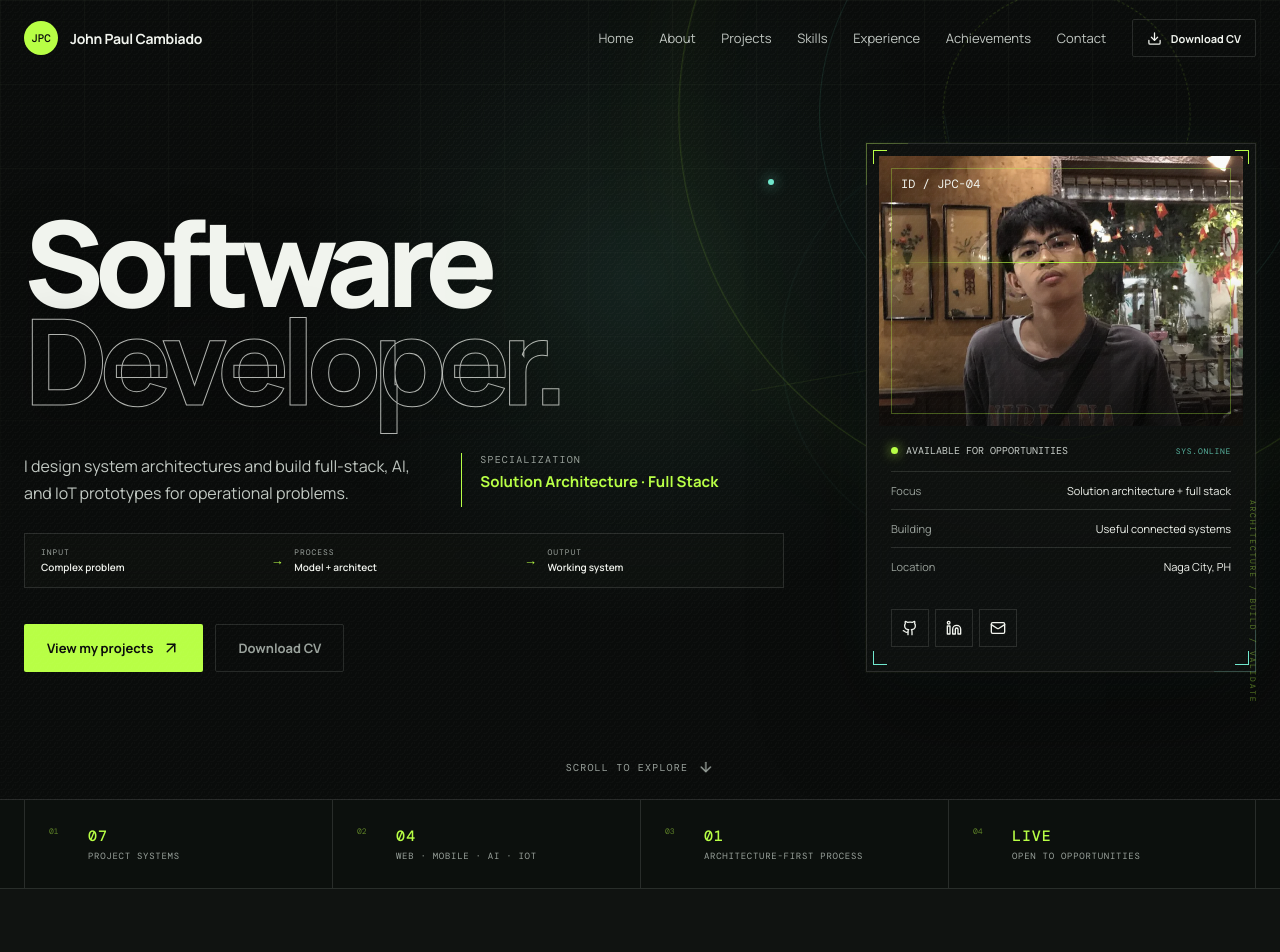
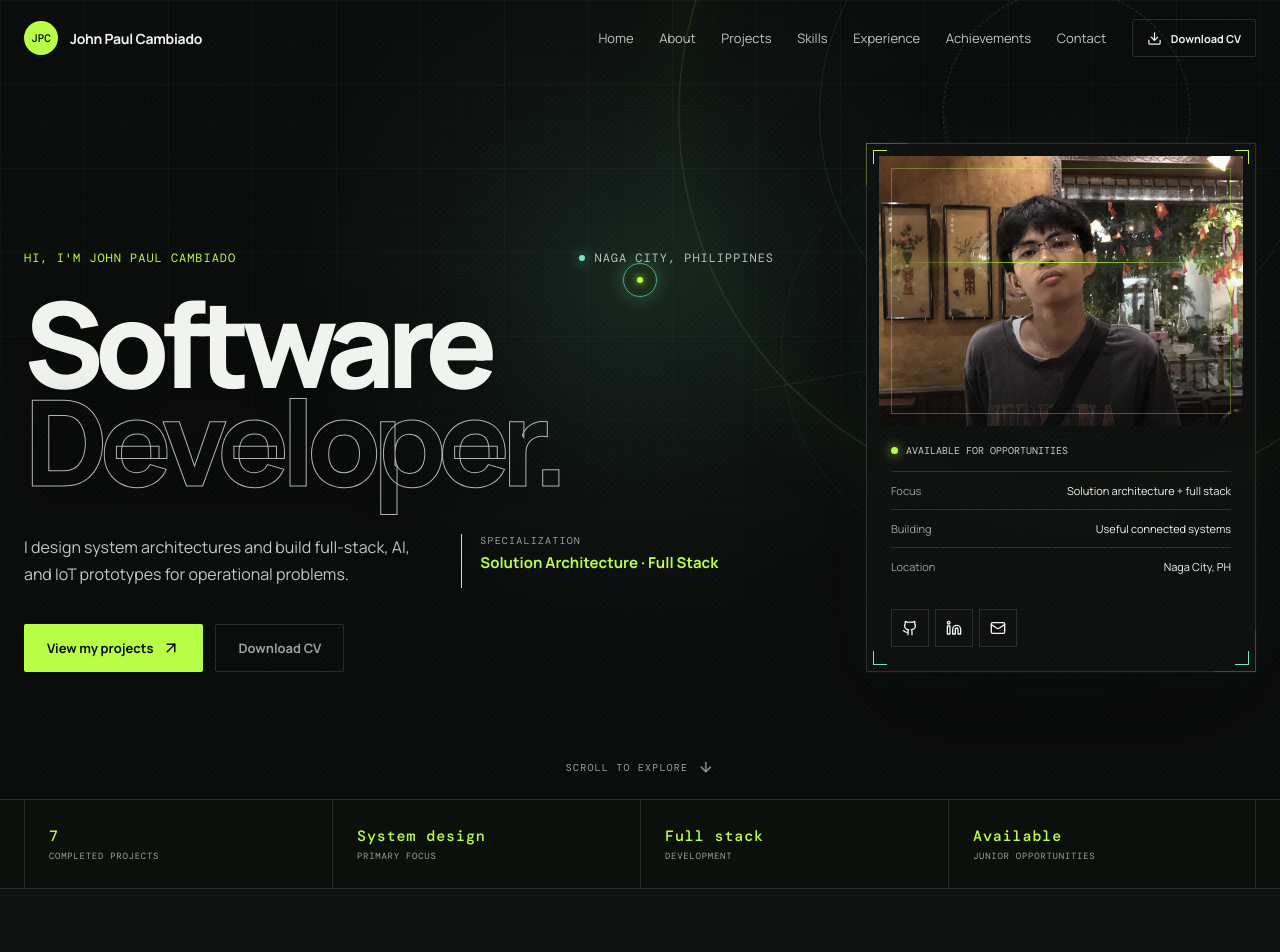
Before and after one commit to Poyyy414/Personal-Portfolio, a React (Vite) app: page / in a window 1280 px wide. Shown: the top 952 px of the page. Built offline with nearby package versions, Linux system fonts and the light colour scheme; a web font is replaced by a local one.

Commit message:
Simplify portfolio copy and refine cursor glow

```diff
--- a/src/components/Footer.tsx
+++ b/src/components/Footer.tsx
@@ -1,5 +1,5 @@
 import { track } from '@vercel/analytics/react'
-import { Activity, Github, Linkedin } from 'lucide-react'
+import { Github, Linkedin } from 'lucide-react'
 import { socialLinks } from '../data/portfolio'
 
 export function Footer() {
@@ -7,10 +7,7 @@ export function Footer() {
     <footer>
       <div className="container footer-inner">
         <a href="#home" className="footer-brand">JPC<span>.</span></a>
-        <div className="footer-meta">
-          <p>© 2026 John Paul Cambiado.</p>
-          <span><Activity size={12} /> </span>
-        </div>
+        <p>© 2026 John Paul Cambiado.</p>
         <div className="footer-socials">
           <a href={socialLinks.github} target="_blank" rel="noreferrer" aria-label="GitHub" onClick={() => track('Social Link', { network: 'GitHub', location: 'Footer' })}><Github /></a>
           <a href={socialLinks.linkedin} target="_blank" rel="noreferrer" aria-label="LinkedIn" onClick={() => track('Social Link', { network: 'LinkedIn', location: 'Footer' })}><Linkedin /></a>
--- a/src/components/Hero.tsx
+++ b/src/components/Hero.tsx
@@ -14,8 +14,8 @@ export function Hero() {
       <div className="container hero-inner">
         <div className="hero-copy">
           <motion.p className="hero-kicker" initial={reduced ? false : { opacity: 0, y: 15 }} animate={{ opacity: 1, y: 0 }}>
-            <span className="hero-kicker-id"></span>
-            <span className="hero-kicker-location"><i /></span>
+            <span>Hi, I&apos;m John Paul Cambiado</span>
+            <span className="hero-kicker-location"><i /> Naga City, Philippines</span>
           </motion.p>
           <motion.h1 initial={reduced ? false : { opacity: 0, y: 30 }} animate={{ opacity: 1, y: 0 }} transition={{ delay: .1, duration: .8 }}>
             Software<br /><span>Developer.</span>
@@ -23,13 +23,6 @@ export function Hero() {
           <div className="hero-bottom">
             <p>{personal.intro}</p>
             <div className="hero-role"><span>Specialization</span><b>Solution Architecture · Full Stack</b></div>
-          </div>
-          <div className="hero-command" aria-label="Engineering process">
-            <div><span>Input</span><b>Complex problem</b></div>
-            <i aria-hidden="true">→</i>
-            <div><span>Process</span><b>Model + architect</b></div>
-            <i aria-hidden="true">→</i>
-            <div><span>Output</span><b>Working system</b></div>
           </div>
           <div className="hero-actions">
             <a className="button button-primary" href="#projects" onClick={() => track('Hero CTA', { action: 'View projects' })}>View my projects <ArrowUpRight size={18} /></a>
@@ -41,7 +34,6 @@ export function Hero() {
           <div className="hud-corners" aria-hidden="true"><i /><i /><i /><i /></div>
           <div className="profile-mark">
             <img src={`${import.meta.env.BASE_URL}profile-john-paul.webp`} alt="John Paul Cambiado" width="1000" height="1000" decoding="async" fetchPriority="high" />
-            <i>ID / JPC-04</i>
             <span className="profile-scan" aria-hidden="true" />
           </div>
           <div className="status"><span /> Available for opportunities</div>
--- a/src/components/InterfaceLayer.tsx
+++ b/src/components/InterfaceLayer.tsx
@@ -28,6 +28,8 @@ export function InterfaceLayer() {
   return (
     <div className="interface-layer" aria-hidden="true">
       <div className="pointer-aura" />
+      <div className="cursor-ring" />
+      <div className="cursor-core" />
       <div className="screen-noise" />
       <div className="page-progress"><span /></div>
     </div>
--- a/src/components/TechRail.tsx
+++ b/src/components/TechRail.tsx
@@ -1,17 +1,16 @@
-const signals = [
-  ['07', 'Project systems'],
-  ['04', 'Web · Mobile · AI · IoT'],
-  ['01', 'Architecture-first process'],
-  ['LIVE', 'Open to opportunities'],
+const highlights = [
+  ['7', 'Completed projects'],
+  ['System design', 'Primary focus'],
+  ['Full stack', 'Development'],
+  ['Available', 'Junior opportunities'],
 ]
 
 export function TechRail() {
   return (
-    <aside className="tech-rail" aria-label="Portfolio summary">
+    <aside className="tech-rail" aria-label="Portfolio highlights">
       <div className="container tech-rail-inner">
-        {signals.map(([value, label], index) => (
+        {highlights.map(([value, label]) => (
           <div className="tech-rail-item" key={label}>
-            <span>{String(index + 1).padStart(2, '0')}</span>
             <strong>{value}</strong>
             <small>{label}</small>
           </div>
--- a/src/styles.css
+++ b/src/styles.css
@@ -31,7 +31,10 @@ button { color: inherit; }
 :where(a, button, input, textarea):focus-visible { outline: 2px solid var(--accent); outline-offset: 4px; }
 
 .interface-layer { position: fixed; z-index: 95; inset: 0; pointer-events: none; }
-.pointer-aura { position: absolute; top: var(--pointer-y); left: var(--pointer-x); width: 520px; aspect-ratio: 1; border-radius: 50%; opacity: .11; background: radial-gradient(circle, rgba(112,232,206,.28), rgba(184,255,69,.09) 32%, transparent 68%); mix-blend-mode: screen; transform: translate(-50%, -50%); transition: opacity .3s; }
+.pointer-aura { position: absolute; top: var(--pointer-y); left: var(--pointer-x); width: 440px; aspect-ratio: 1; border-radius: 50%; opacity: .2; background: radial-gradient(circle, rgba(184,255,69,.22), rgba(112,232,206,.1) 28%, transparent 68%); mix-blend-mode: screen; transform: translate(-50%, -50%); transition: opacity .3s; }
+.cursor-ring, .cursor-core { position: absolute; top: var(--pointer-y); left: var(--pointer-x); border-radius: 50%; transform: translate(-50%, -50%); }
+.cursor-ring { width: 34px; height: 34px; border: 1px solid rgba(112,232,206,.65); box-shadow: 0 0 20px rgba(112,232,206,.28), inset 0 0 12px rgba(184,255,69,.08); }
+.cursor-core { width: 6px; height: 6px; background: var(--accent); box-shadow: 0 0 7px var(--accent), 0 0 18px rgba(184,255,69,.8), 0 0 36px rgba(112,232,206,.45); }
 .screen-noise { position: absolute; inset: 0; opacity: .028; background-image: repeating-radial-gradient(circle at 22% 13%, rgba(255,255,255,.65) 0 1px, transparent 1px 4px); background-size: 7px 7px; mix-blend-mode: soft-light; }
 .page-progress { display: none; }
 
@@ -326,7 +329,6 @@ footer { border-top: 1px solid var(--line); }
 
 /* High-tech presentation layer */
 .hero::before { content: ''; position: absolute; inset: 0; background: radial-gradient(560px circle at var(--pointer-x) var(--pointer-y), rgba(112,232,206,.075), transparent 62%); pointer-events: none; }
-.hero::after { content: 'ARCHITECTURE / BUILD / VALIDATE'; position: absolute; right: 22px; bottom: 96px; color: rgba(184,255,69,.42); font: 400 8px var(--font-mono); letter-spacing: .22em; writing-mode: vertical-rl; }
 .hero-grid { opacity: .34; background-image: linear-gradient(rgba(238,244,239,.075) 1px, transparent 1px), linear-gradient(90deg, rgba(238,244,239,.075) 1px, transparent 1px), linear-gradient(rgba(184,255,69,.03) 1px, transparent 1px), linear-gradient(90deg, rgba(184,255,69,.03) 1px, transparent 1px); background-size: 84px 84px, 84px 84px, 21px 21px, 21px 21px; }
 .hero-orb { animation: orbital-drift 18s ease-in-out infinite alternate; }
 .hero-orb::before { content: ''; position: absolute; inset: 34%; border: 1px dashed rgba(184,255,69,.18); border-radius: inherit; animation: orbital-spin 24s linear infinite; }
@@ -338,17 +340,11 @@ footer { border-top: 1px solid var(--line); }
 .hero-vector span:nth-child(3) { top: -8%; right: 50%; bottom: -8%; left: auto; border: 0; border-left: 1px solid rgba(112,232,206,.14); border-radius: 0; }
 .hero-kicker { align-items: center; }
 .hero-kicker span { color: #b9c2bb; }
-.hero-kicker-id { color: var(--accent) !important; }
+.hero-kicker > span:first-child { color: var(--accent); }
 .hero-kicker-location { display: inline-flex; align-items: center; gap: 9px; }
 .hero-kicker-location i { width: 6px; height: 6px; border-radius: 50%; background: var(--teal); box-shadow: 0 0 13px var(--teal); animation: status-pulse 1.8s ease-in-out infinite; }
 .hero h1 { position: relative; z-index: 2; text-shadow: 0 14px 50px rgba(0,0,0,.38); }
-.hero h1::after { content: ''; position: absolute; top: 7px; right: 4%; color: var(--accent); font: 400 8px var(--font-mono); letter-spacing: .18em; text-shadow: none; }
 .hero h1 span { background: linear-gradient(100deg, transparent 18%, rgba(184,255,69,.22) 48%, transparent 72%); background-size: 230% 100%; -webkit-background-clip: text; background-clip: text; animation: outline-scan 6s ease-in-out infinite; }
-.hero-command { max-width: 760px; display: grid; grid-template-columns: 1fr auto 1fr auto 1fr; gap: 13px; align-items: center; margin-top: 26px; padding: 13px 16px; border: 1px solid var(--line); background: rgba(16,19,17,.64); backdrop-filter: blur(10px); }
-.hero-command div { display: grid; gap: 3px; min-width: 0; }
-.hero-command span { color: var(--muted); font: 400 8px var(--font-mono); text-transform: uppercase; letter-spacing: .12em; }
-.hero-command b { overflow: hidden; font-size: 10px; font-weight: 600; text-overflow: ellipsis; white-space: nowrap; }
-.hero-command i { color: var(--accent); font: normal 13px var(--font-mono); }
 .hero-card { isolation: isolate; box-shadow: 0 40px 100px rgba(0,0,0,.35), 0 0 0 1px rgba(184,255,69,.035), 0 0 60px rgba(112,232,206,.045); }
 .hero-card::before { content: ''; position: absolute; z-index: -1; inset: -1px; opacity: .68; background: linear-gradient(120deg, rgba(184,255,69,.45), transparent 20%, transparent 72%, rgba(112,232,206,.28)); clip-path: polygon(0 0, 42px 0, 42px 1px, 1px 1px, 1px 42px, 0 42px, 0 100%, 100% 100%, 100% calc(100% - 42px), calc(100% - 1px) calc(100% - 42px), calc(100% - 1px) calc(100% - 1px), calc(100% - 42px) calc(100% - 1px), calc(100% - 42px) 100%, 0 100%); }
 .hero-card-signal { position: absolute; z-index: -2; top: 30%; left: 50%; width: 130%; aspect-ratio: 1; transform: translate(-50%, -50%); }
@@ -362,14 +358,12 @@ footer { border-top: 1px solid var(--line); }
 .hud-corners i:nth-child(4) { bottom: 6px; left: 6px; border-bottom: 1px solid var(--teal); border-left: 1px solid var(--teal); }
 .profile-scan { position: absolute; z-index: 3; right: 0; left: 0; height: 1px; background: linear-gradient(90deg, transparent, var(--accent), transparent); box-shadow: 0 0 12px var(--accent); animation: profile-scan 5s ease-in-out infinite; }
 .status { position: relative; }
-.status::after { content: 'SYS.ONLINE'; margin-left: auto; color: rgba(112,232,206,.75); font-size: 8px; letter-spacing: .09em; }
 
 .tech-rail { position: relative; z-index: 2; border-bottom: 1px solid var(--line); background: #0c100d; }
 .tech-rail::before { content: ''; position: absolute; inset: 0; opacity: .35; background: linear-gradient(90deg, transparent, rgba(184,255,69,.07), transparent); transform: translateX(-100%); animation: rail-scan 7s linear infinite; }
 .tech-rail-inner { display: grid; grid-template-columns: repeat(4, 1fr); }
-.tech-rail-item { position: relative; min-height: 88px; display: grid; grid-template-columns: 26px auto; grid-template-rows: auto auto; column-gap: 13px; align-content: center; padding: 16px 24px; border-left: 1px solid var(--line); }
+.tech-rail-item { position: relative; min-height: 88px; display: grid; align-content: center; padding: 16px 24px; border-left: 1px solid var(--line); }
 .tech-rail-item:last-child { border-right: 1px solid var(--line); }
-.tech-rail-item > span { grid-row: 1 / 3; color: rgba(184,255,69,.48); font: 400 8px var(--font-mono); }
 .tech-rail-item strong { color: var(--accent); font: 500 15px var(--font-mono); letter-spacing: .06em; }
 .tech-rail-item small { margin-top: 4px; color: var(--muted); font: 400 9px var(--font-mono); text-transform: uppercase; letter-spacing: .08em; }
 
@@ -397,9 +391,6 @@ footer { border-top: 1px solid var(--line); }
 .cta-section::after { content: ''; position: absolute; top: -40%; right: -10%; width: 44vw; aspect-ratio: 1; border: 1px solid rgba(10,12,11,.18); border-radius: 50%; box-shadow: inset 0 0 0 80px rgba(10,12,11,.025), inset 0 0 0 160px rgba(10,12,11,.025); }
 .cta-inner { position: relative; z-index: 1; }
 .contact-form-card { box-shadow: 0 28px 80px rgba(0,0,0,.24); }
-.footer-meta { display: grid !important; justify-items: center; gap: 8px !important; }
-.footer-meta p { margin: 0; }
-.footer-meta span { display: flex; align-items: center; gap: 6px; color: rgba(112,232,206,.7); font: 400 8px var(--font-mono); text-transform: uppercase; letter-spacing: .08em; }
 .footer-socials { display: flex; align-items: center; gap: 16px; }
 .footer-socials a { transition: color .2s, transform .2s; }
 .footer-socials a:hover { color: var(--accent); transform: translateY(-2px); }
@@ -429,7 +420,7 @@ footer { border-top: 1px solid var(--line); }
 }
 
 @media (max-width: 800px) {
-  .pointer-aura { display: none; }
+  .pointer-aura, .cursor-ring, .cursor-core { display: none; }
   .container { width: min(100% - 32px, 680px); }
   .section { padding: 76px 0; }
   .nav { height: 68px; }
@@ -441,13 +432,11 @@ footer { border-top: 1px solid var(--line); }
   .hero { min-height: auto; }
   .hero-inner { display: block; min-width: 0; padding-top: 118px; padding-bottom: 82px; }
   .hero-copy { min-width: 0; width: 100%; }
-  .hero-kicker span { display: none; }
+  .hero-kicker-location { display: none; }
   .hero h1 { font-size: clamp(58px, 15vw, 102px); }
   .hero-bottom { grid-template-columns: 1fr; gap: 24px; margin-top: 34px; }
   .hero-bottom > p { max-width: 100%; overflow-wrap: anywhere; }
   .hero-card { max-width: 420px; margin-top: 42px; }
-  .hero-command { max-width: 100%; }
-  .hero h1::after, .hero::after { display: none; }
   .hero-vector { top: 7%; right: -30%; width: 82vw; }
   .profile-mark { min-height: 210px; }
   .scroll-indicator { display: none; }
@@ -491,10 +480,6 @@ footer { border-top: 1px solid var(--line); }
   .hero h1 { font-size: clamp(51px, 16.2vw, 72px); }
   .hero-kicker { font-size: 10px; }
   .hero-kicker-location { display: none; }
-  .hero-command { grid-template-columns: 1fr; gap: 9px; padding: 14px; }
-  .hero-command i { display: none; }
-  .hero-command div { grid-template-columns: 64px 1fr; align-items: center; }
-  .hero-command b { white-space: normal; }
   .service-grid, .skills-grid { grid-template-columns: 1fr; }
   .skill-group:first-child { grid-column: auto; }
   .skill-group:last-child { grid-column: auto; }
@@ -537,7 +522,7 @@ footer { border-top: 1px solid var(--line); }
   .form-row { grid-template-columns: 1fr; }
   .form-submit { width: 100%; }
   .footer-inner { flex-direction: column; justify-content: center; padding: 30px 0; text-align: center; }
-  .tech-rail-item { min-height: 82px; grid-template-columns: 20px 1fr; padding: 14px; }
+  .tech-rail-item { min-height: 82px; padding: 14px; }
   .tech-rail-item strong { font-size: 12px; }
   .tech-rail-item small { font-size: 7px; line-height: 1.45; }
   .modal-hero .project-visual { min-height: 390px; }
```
